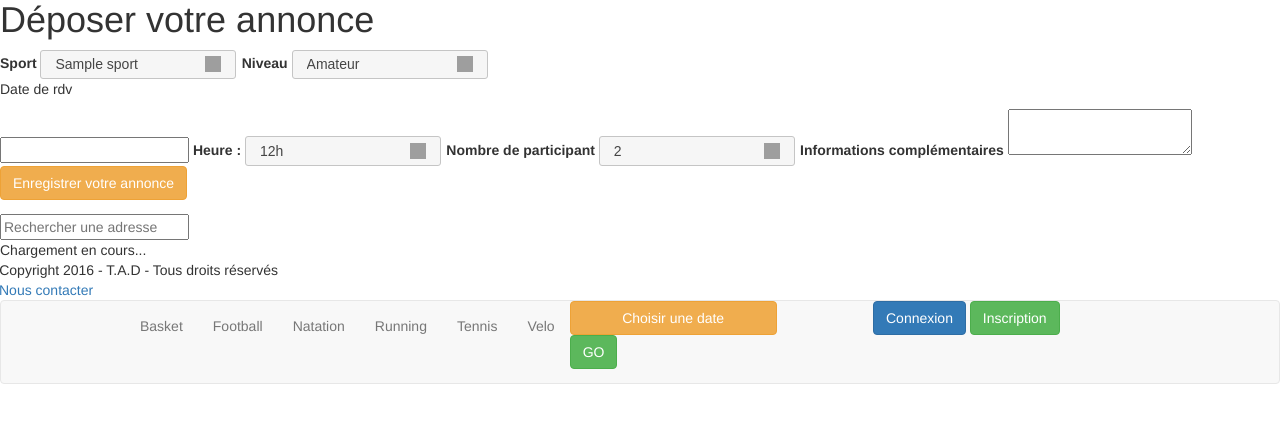
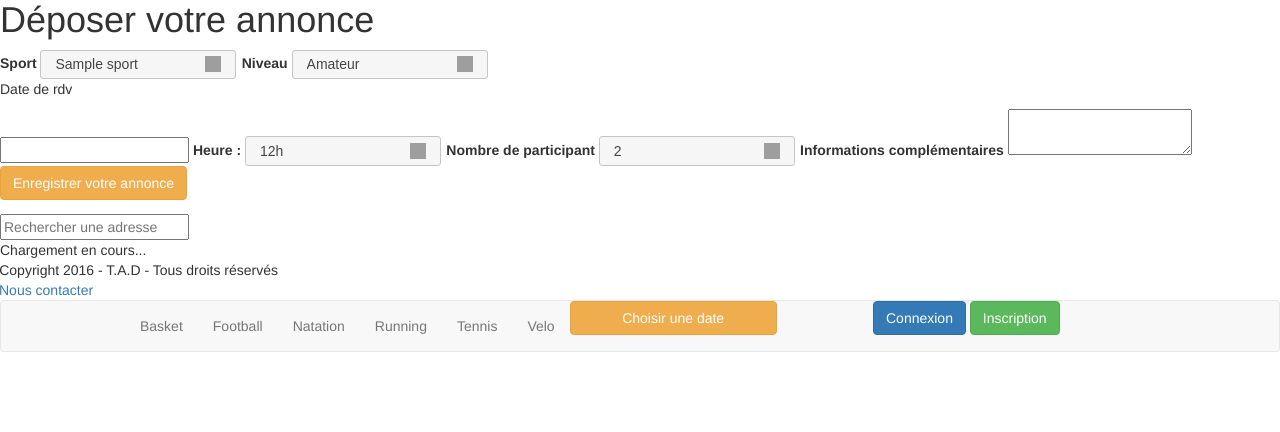
Before and after one commit to tscreve/projet, a PHP site: the page made by app/Views/advert/register.php in a window 1280 px wide. Shown: the part 20-452 px from the top of the page. Run offline with PHP 8.4, Linux system fonts and the light colour scheme; the template is opened without the code that fills it: most values are stand-ins (such as "Sample title", 1, 10 or a date in 2020); data that the repository does not hold is empty; some libraries are stand-ins or nearby versions; grey boxes are pictures that could not be loaded.

Commit message:
recherche par date

```diff
--- a/app/Controller/DefaultController.php
+++ b/app/Controller/DefaultController.php
@@ -52,7 +52,7 @@
 
 	public function viewAdvert($id){
 		$AdvertModel=new AdvertModel();
-		$sql="SELECT a.*, s.name AS sport, m.id as poster, s.logo FROM advert a, sports s, members m WHERE a.id=$id
+		$sql="SELECT a.*, s.name AS sport, s.bkg_color, m.id as poster, s.logo FROM advert a, sports s, members m WHERE a.id=$id
 						AND a.id_sport=s.id
 						AND a.id_member=m.id";
 		$advert=$AdvertModel->query($sql);
--- a/app/Views/advert/view.php
+++ b/app/Views/advert/view.php
@@ -32,7 +32,7 @@
 		<input id="data-lng" type="text" style="display:none;" value=<?= $coords[1] ?>>
 
 		<img src="<?= $advert['logo'] ?>">
-		<p id="advert" data-sport=<?= $advert['sport'] ?> data-time="<?= $eventTime ?>" data-date="<?= $eventDate ?>">Niveau : <?= $advert['level'] ?></p>
+		<p id="advert" data-sport=<?= $advert['sport'] ?> data-time="<?= $eventTime ?>" data-date="<?= $eventDate ?>" data-color="<?= $advert['bkg_color'] ?>">Niveau : <?= $advert['level'] ?></p>
 		<p>Rdv le <?= $eventDate." à ".$eventTime ?></p>
 
 
@@ -197,7 +197,7 @@
 	<script src="https://maps.googleapis.com/maps/api/js?key=AIzaSyA082QH94snG4T-XIsT6ayEukK-g5mNArg&libraries=places&callback=initMap"async defer></script>
 
 	<script type="text/javascript" src= <?= $this->assetUrl('js/viewadvert.js') ?> ></script>
-
+	 <script type="text/javascript" src= <?= $this->assetUrl('js/map-icons.min.js') ?> ></script>
 	<script>
        $( function() {
           // SELECT
--- a/app/Views/inc/foot.php
+++ b/app/Views/inc/foot.php
@@ -32,7 +32,10 @@
     $( "#time" ).selectmenu();
     // DATEPICKER
     // Datepicker dans le header
-    $( "#datepicker_header" ).datepicker({ minDate: -20, maxDate: "+1M +10D" });
+    $( "#datepicker_header" ).datepicker({ minDate: -20, maxDate: "+1M +10D",onSelect : function(){
+        $('#form_search').submit();
+      }
+    });
     $( "#datepicker_header" ).datepicker( $.datepicker.regional[ "fr" ] );
     // Datepicker dans le formulaire
     $( "#datepicker" ).datepicker({ minDate: -20, maxDate: "+1M +10D" });
--- a/app/Views/inc/head.php
+++ b/app/Views/inc/head.php
@@ -80,9 +80,8 @@
                   <li><a href="<?= $this->url('search_by_sport', ['id' => "1"]) ?>">Tennis</a></li>
                   <li><a href="<?= $this->url('search_by_sport', ['id' => "3"]) ?>">Velo</a></li>
                </ul>
-               <form method="POST" action="<?= $this->url('search_by_date')?>">
-                  <input id="datepicker_header" class="filter-date btn btn-warning" name="search_date" value="Choisir une date" required>
-                  <input class="btn btn-success" type="submit" value="GO">
+               <form id="form_search" method="POST" action="<?= $this->url('search_by_date')?>">
+                  <input id="datepicker_header" class="filter-date btn btn-warning" name="search_date" value="Choisir une date">
                </form>
             </div>
          </div>
```
Also changed, not shown: public/assets/js/viewadvert.js.
